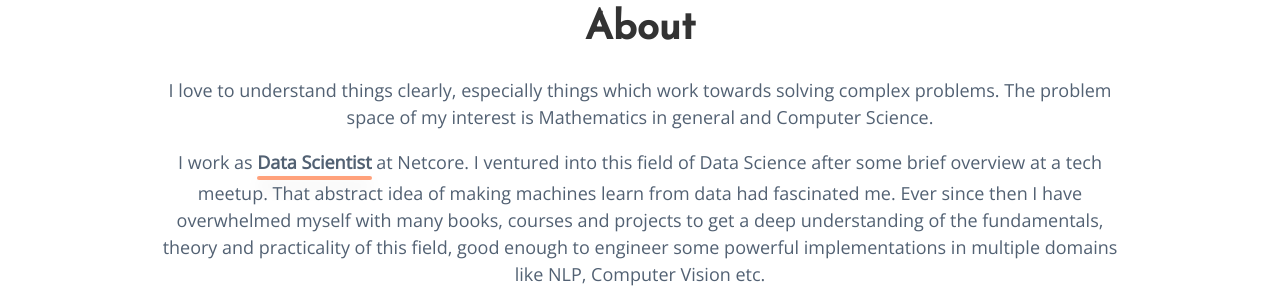
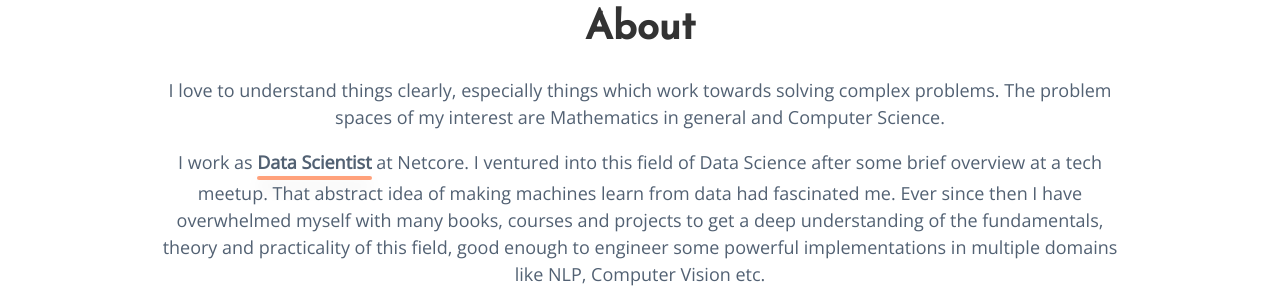
Before and after one commit to pratikdk/pratikdk.github.io, a Jekyll site: the page built from index.html, in a window 1280 px wide. Shown: the part 980-1280 px from the top of the page. Built offline with Jekyll 4.4.1, drawn with Linux system fonts in a browser that asks for light colours.

Commit message:
about fix

```diff
--- a/_includes/about.html
+++ b/_includes/about.html
@@ -1,7 +1,7 @@
  <div class="user-details">
   <h1> About </h1>
   <!-- Description start -->
-  <p>I love to understand things clearly, especially things which work towards solving complex problems. The problem space of my interest is Mathematics in general and Computer Science.</p>
+  <p>I love to understand things clearly, especially things which work towards solving complex problems. The problem spaces of my interest are Mathematics in general and Computer Science.</p>
   <p>I work as <span class="uncool-link"><b>Data Scientist</b></span> at Netcore. I ventured into this field of Data Science after some brief overview at a tech meetup. That abstract idea of making machines learn from data had fascinated me. Ever since then I have overwhelmed myself with many books, courses and projects to get a deep understanding of the fundamentals, theory and practicality of this field, good enough to engineer some powerful implementations in multiple domains like NLP, Computer Vision etc.</p>
   <p>Professionally I am a <span class="about-description-highlight">Computer Engineer</span>, I keep myself updated on the nuances and discoveries in my field by either going through blogs, online courses or hands-on projects. I like to read books that teach, basically anything that can positively impact my skills.</p>
   <p>I stay close to the community and also keep tabs with the pace at which it is evolving.</p>
```
